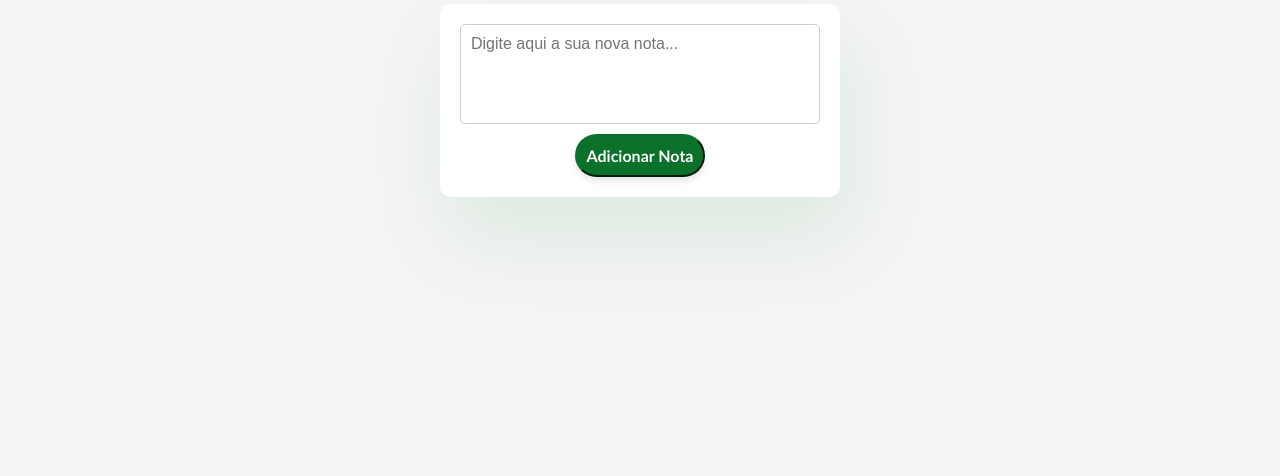
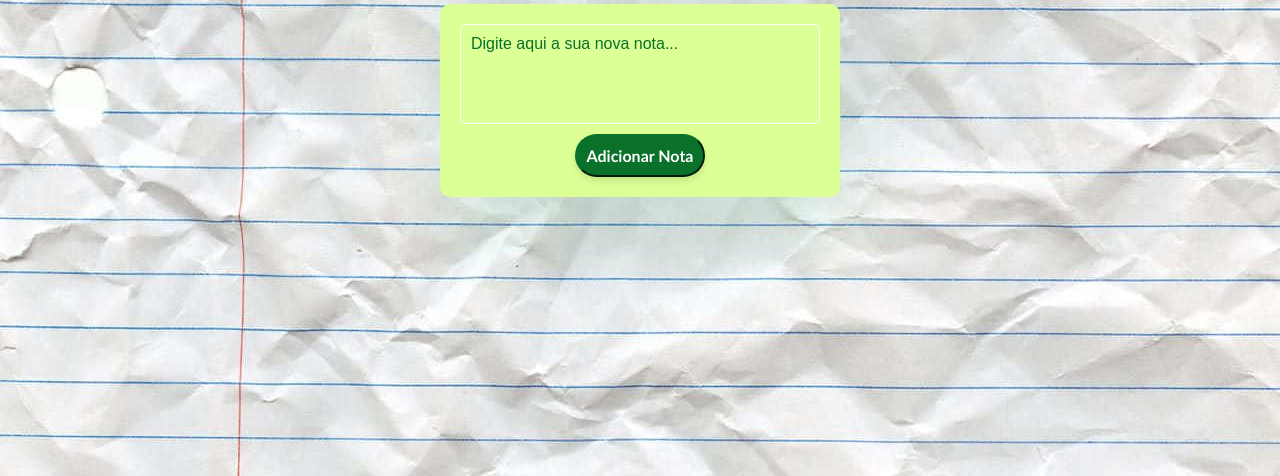
Before and after one commit to matheusgoissouza/Notas, a plain HTML site: page index.html in a window 1280 px wide. Shown: the part 324-800 px from the top of the page. Drawn offline with Linux system fonts and the light colour scheme.

Commit message:
Background

```diff
--- a/style.css
+++ b/style.css
@@ -6,6 +6,7 @@
 }
 
 body {
+    background-image: url(./imagens/papel-amassado.jpg);
     background-color: #f4f4f4;
     display: flex;
     flex-direction: column;
@@ -25,7 +26,7 @@ body {
 .container {
     width: 100%;
     max-width: 400px;
-    background: white;
+    background: #dcff96;
     padding: 20px;
     border-radius: 10px;
     box-shadow: 10px 40px 80px rgba(15, 157, 58, 0.1);
@@ -35,13 +36,18 @@ body {
 }
 
 textarea {
+    background-color: #dcff96;
     width: 100%;
     height: 100px;
     padding: 10px;
     font-size: 16px;
-    border: 1px solid #ccc;
+    border: 1px solid #ffffff;
     border-radius: 5px;
     resize: none;
+}
+
+::placeholder{
+    color: #09712a;
 }
 
 button {
```
Also changed, not shown: imagens/papel-amassado.jpg (added).
